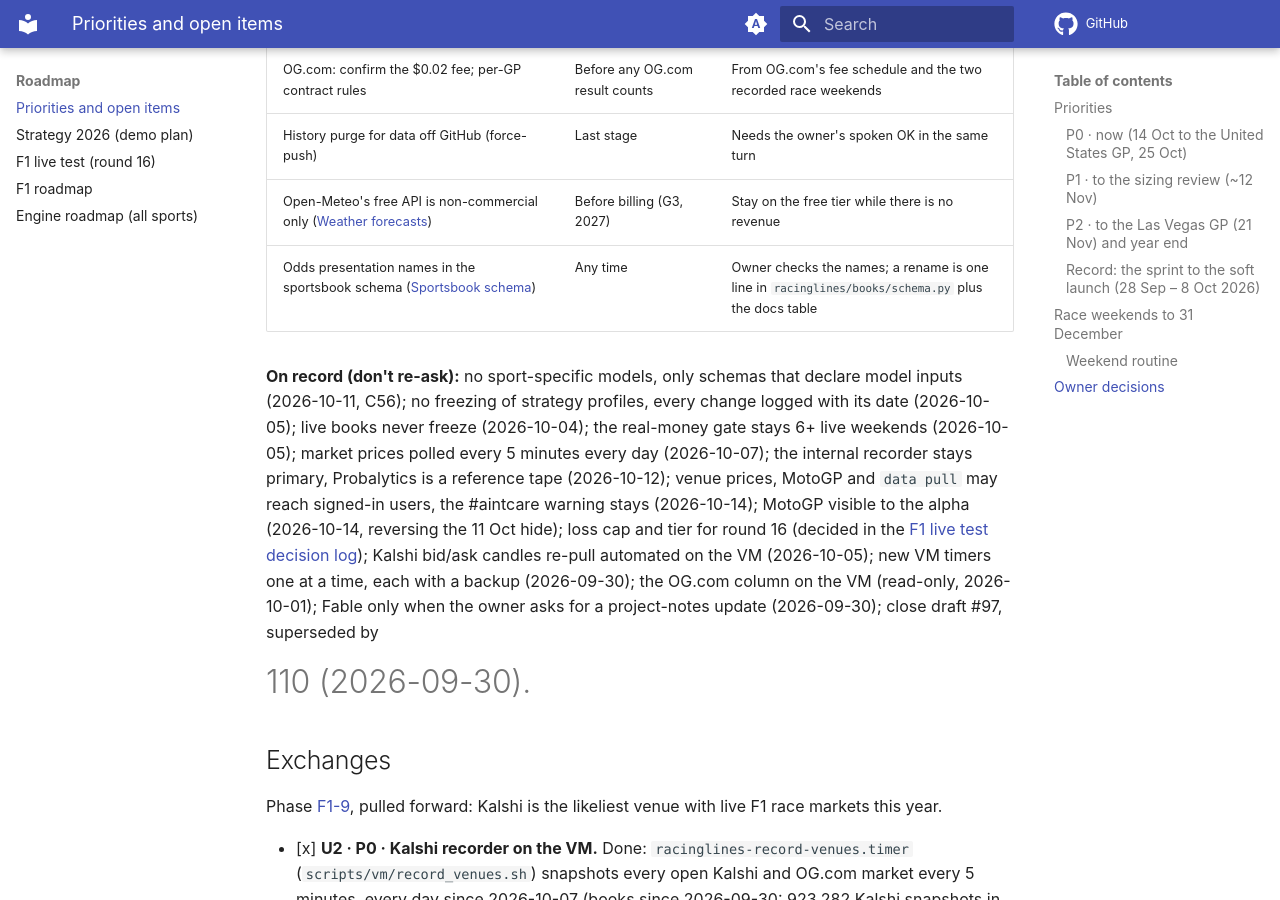
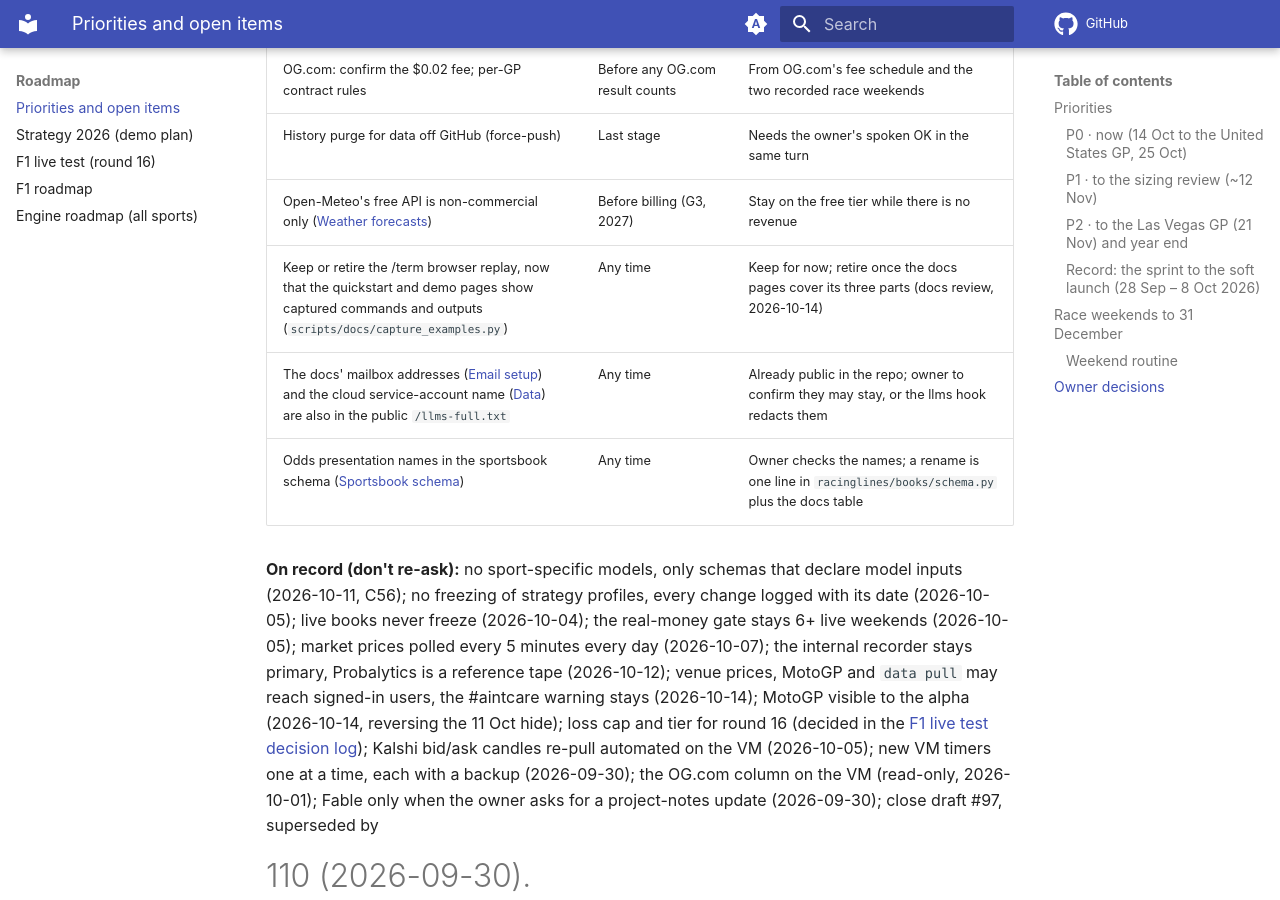
Before and after one commit to lalligagger/racinglines-public, an MkDocs documentation site: the page built from docs/todo.md, in a window 1280 px wide and 900 px high, scrolled down 6547 px. Built offline with MkDocs 1.6.1 and Material for MkDocs 9.7.7, drawn with Linux system fonts in a browser that asks for light colours; comment, search, counter and statistics services are not loaded.

Commit message:
[docs] todo: owner decisions from the docs review (keep or retire /term; mailbox and service-account names in llms-full.txt)
Co-Authored-By: Claude Opus 5.5 (1M context) <noreply@anthropic.com>
Claude-Session: https://claude.ai/code/session_01EfKkJPBykdSC8uEs654eAK

```diff
--- a/docs/todo.md
+++ b/docs/todo.md
@@ -193,6 +193,8 @@ Open decisions first, then the ones on record (so a thread never re-asks one).
 | OG.com: confirm the $0.02 fee; per-GP contract rules | Before any OG.com result counts | From OG.com's fee schedule and the two recorded race weekends |
 | History purge for data off GitHub (force-push) | Last stage | Needs the owner's spoken OK in the same turn |
 | Open-Meteo's free API is non-commercial only ([Weather forecasts](weather.md)) | Before billing (G3, 2027) | Stay on the free tier while there is no revenue |
+| Keep or retire the /term browser replay, now that the quickstart and demo pages show captured commands and outputs (`scripts/docs/capture_examples.py`) | Any time | Keep for now; retire once the docs pages cover its three parts (docs review, 2026-10-14) |
+| The docs' mailbox addresses ([Email setup](email-setup.md)) and the cloud service-account name ([Data](data.md)) are also in the public `/llms-full.txt` | Any time | Already public in the repo; owner to confirm they may stay, or the llms hook redacts them |
 | Odds presentation names in the sportsbook schema ([Sportsbook schema](sportsbook/index.md)) | Any time | Owner checks the names; a rename is one line in `racinglines/books/schema.py` plus the docs table |
 
 **On record (don't re-ask):** no sport-specific models, only schemas that declare model inputs (2026-10-11, C56);
```
